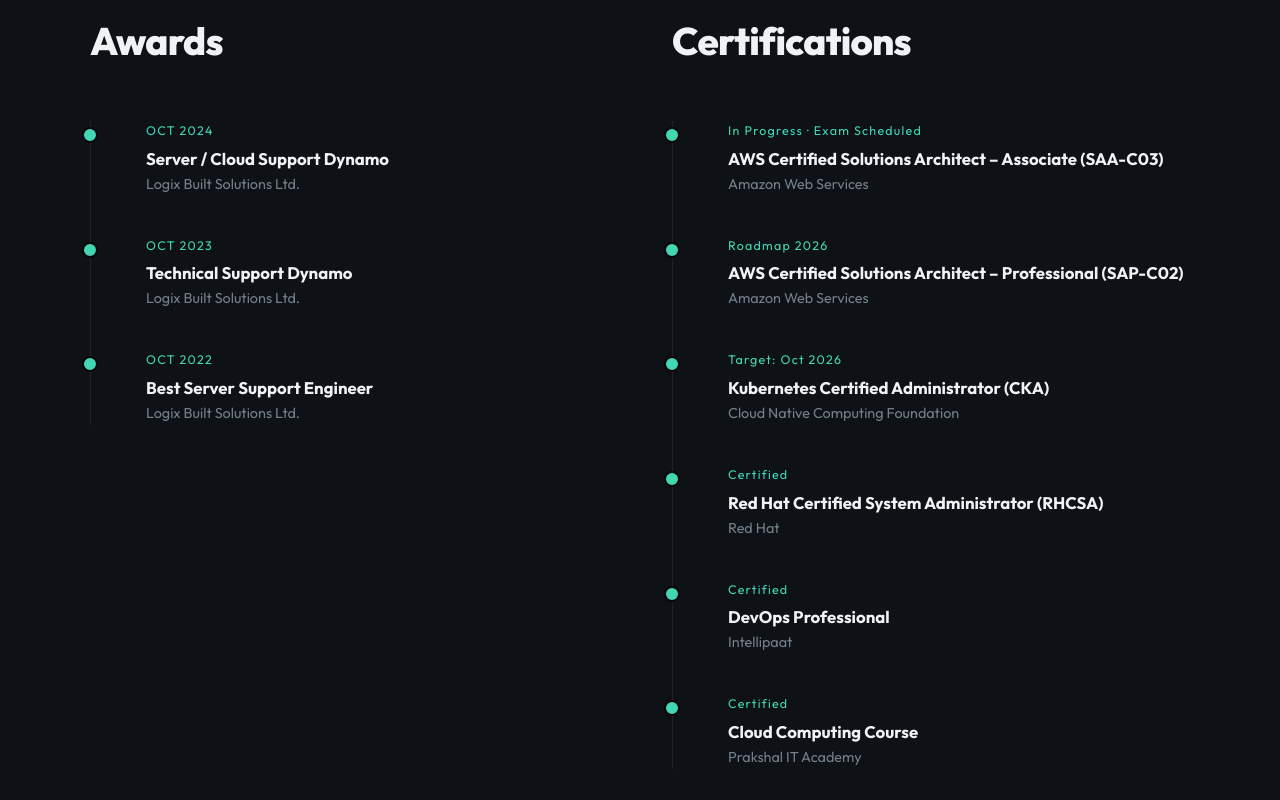
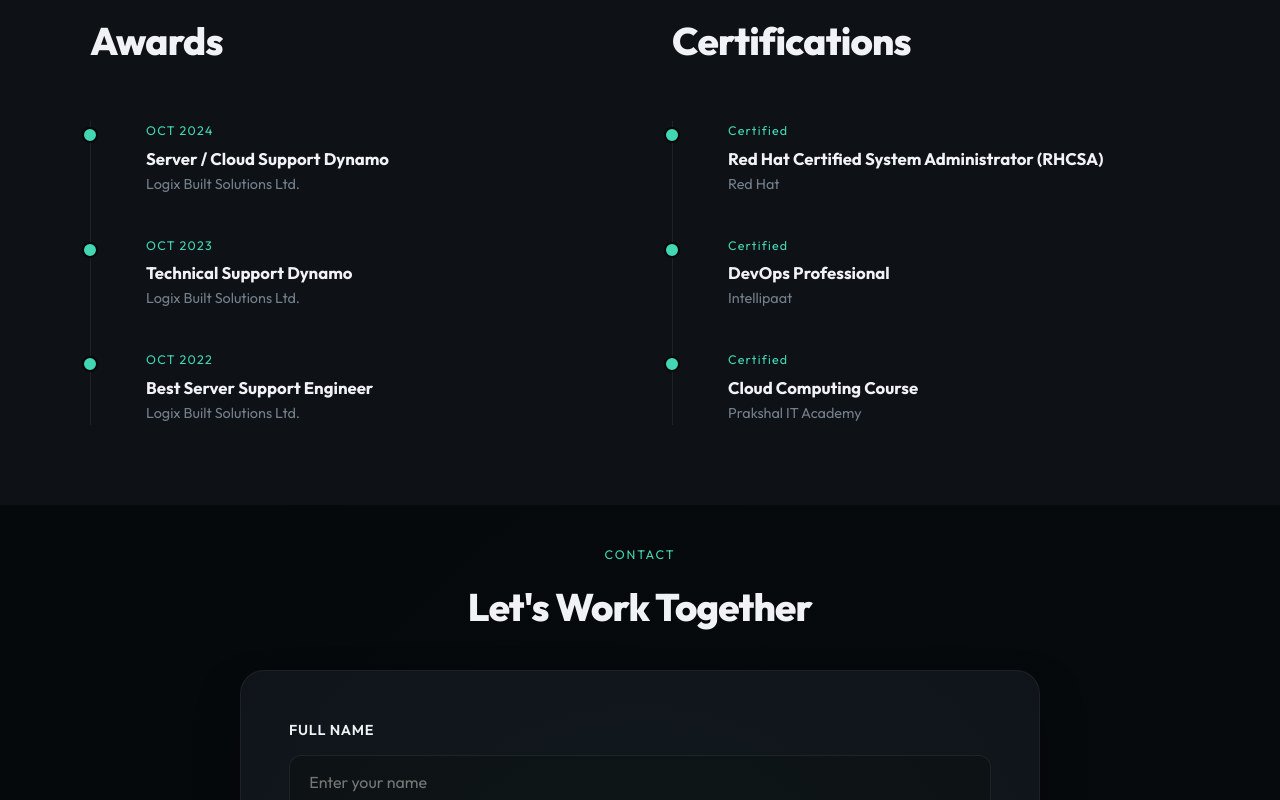
Before and after one commit to jenidevops30/portfolio, a React (Vite) app: page / in a window 1280 px wide. Shown: the part 6640-7440 px from the top of the page. Built offline with nearby package versions, Linux system fonts and the light colour scheme.

Commit message:
refactor: remove AWS certifications and update Cloud Computing course title in portfolio data

```diff
--- a/src/data/portfolioData.js
+++ b/src/data/portfolioData.js
@@ -316,21 +316,6 @@
     { title: "Best Server Support Engineer", organization: "Logix Built Solutions Ltd.", date: "OCT 2022" }
   ],
   certifications: [
-    {
-      title: "AWS Certified Solutions Architect – Associate (SAA-C03)",
-      issuer: "Amazon Web Services",
-      status: "In Progress · Exam Scheduled"
-    },
-    {
-      title: "AWS Certified Solutions Architect – Professional (SAP-C02)",
-      issuer: "Amazon Web Services",
-      status: "Roadmap 2026"
-    },
-    {
-      title: "Kubernetes Certified Administrator (CKA)",
-      issuer: "Cloud Native Computing Foundation",
-      status: "Target: Oct 2026"
-    },
     { title: "Red Hat Certified System Administrator (RHCSA)", issuer: "Red Hat", status: "Certified" },
     { title: "DevOps Professional", issuer: "Intellipaat", status: "Certified" },
     { title: "Cloud Computing Course", issuer: "Prakshal IT Academy", status: "Certified" }
```
Also changed, not shown: RESUME.html (+0 -21 lines), 1 other file (tests, documents, lock files or other folders).
